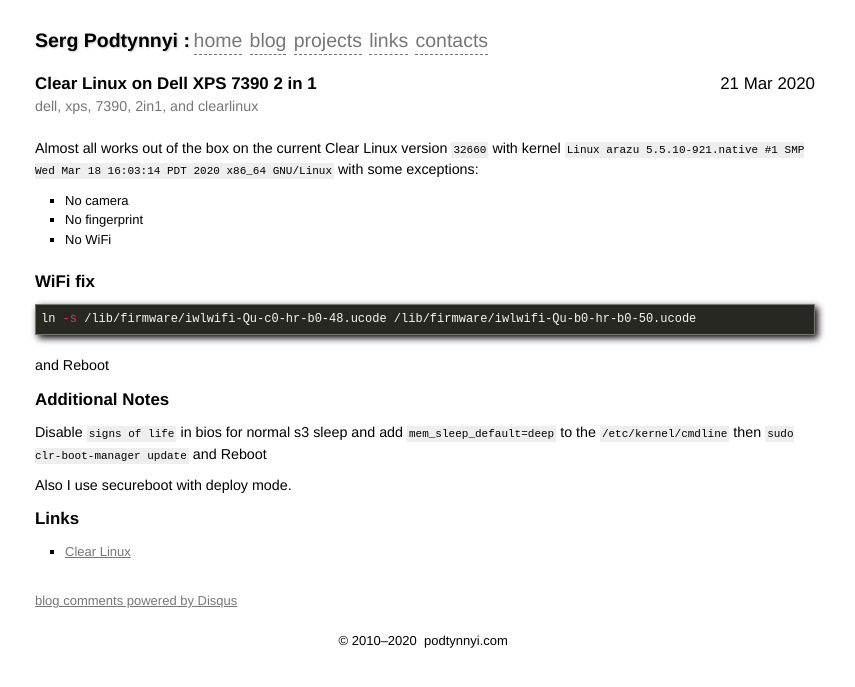
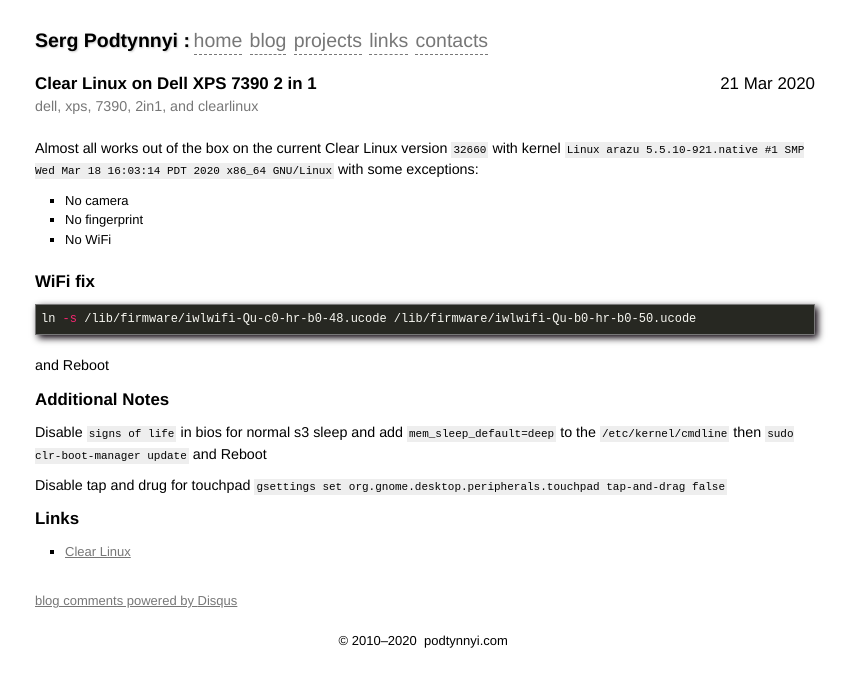
Before and after one commit to shtirlic/shtirlic.github.com, a Jekyll site: the page built from _posts/2020-03-21-dell-xps-7390-2-1-clear-linux.markdown, in a window 1280 px wide. Shown: the top 687 px of the page, without its empty margins (215-1070 px from the left). Built offline with Jekyll 4.4.1, drawn with Linux system fonts in a browser that asks for light colours; nearby versions of some CDN libraries; some web fonts are replaced; comment, search, counter and statistics services are not loaded.

Commit message:
Update 2020-03-21-dell-xps-7390-2-1-clear-linux.markdown

```diff
--- a/_posts/2020-03-21-dell-xps-7390-2-1-clear-linux.markdown
+++ b/_posts/2020-03-21-dell-xps-7390-2-1-clear-linux.markdown
@@ -28,8 +28,8 @@
 Disable `signs of life` in bios for normal s3 sleep and add
 `mem_sleep_default=deep` to the `/etc/kernel/cmdline` then `sudo clr-boot-manager update` and Reboot
 
-Also I use secureboot with deploy mode.
-
+Disable tap and drug for touchpad
+`gsettings set org.gnome.desktop.peripherals.touchpad tap-and-drag false`
 
 Links
 -----
```
